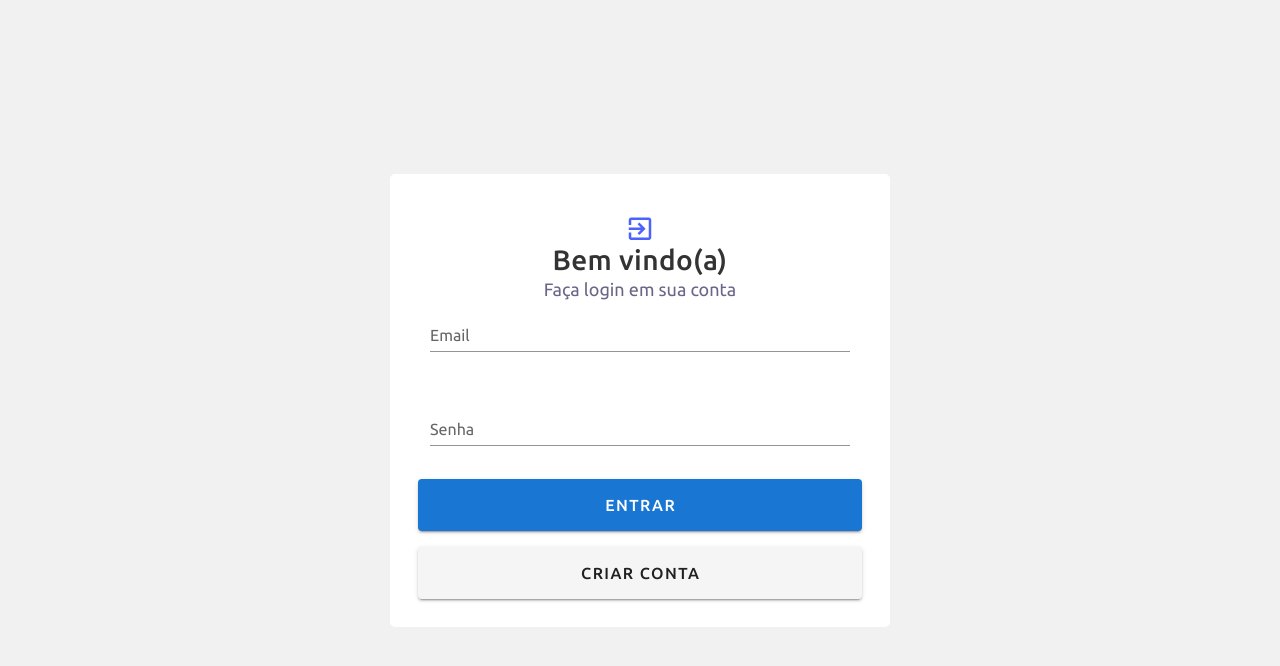
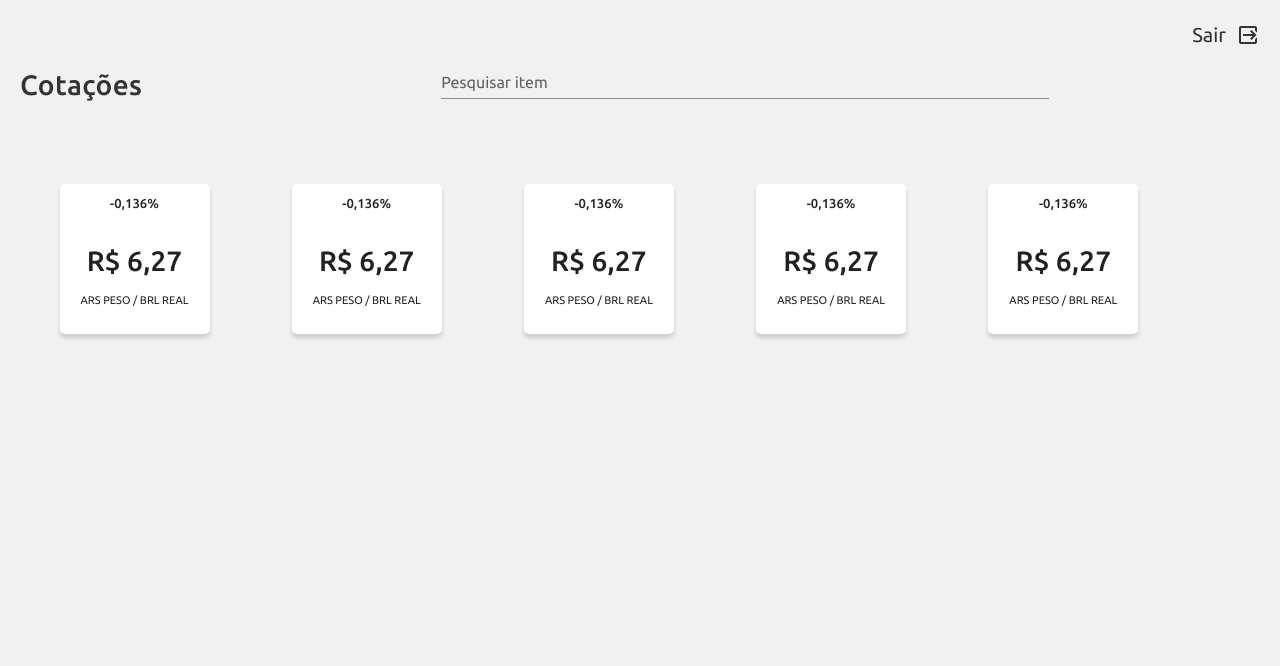
Before and after one commit to dawanlago/desafio-franq-front-end, a Vue app: page / in a window 1280 px wide. Shown: the top 666 px of the page. Built offline with nearby package versions, Linux system fonts and the light colour scheme.

Commit message:
Criação tela home

```diff
--- a/src/router/index.js
+++ b/src/router/index.js
@@ -5,14 +5,14 @@ Vue.use(VueRouter);
 
 const routes = [
   {
-    path: '/',
-    name: 'home',
+    path: '/login',
+    name: 'login',
     component: () => import('../views/Login.vue'),
   },
   {
-    path: '/login',
-    name: 'login',
-    component: () => import('../views/Login.vue'),
+    path: '/',
+    name: 'home',
+    component: () => import('../views/Home.vue'),
   },
   {
     path: '/new-account',
--- /dev/null
+++ b/src/views/Home.vue
@@ -0,0 +1,95 @@
+<template>
+  <div id="home">
+    <div class="container-logout">
+      <h3 class="logout">Sair</h3>
+      <v-icon color="#333333">mdi-logout-variant</v-icon>
+    </div>
+    <div class="row header mb-10" >
+      <v-col cols="4">
+        <Title text="Cotações" />
+      </v-col>
+      <v-col cols="6">
+        <v-text-field label="Pesquisar item" type="text"></v-text-field>
+      </v-col>
+    </div>
+    <v-container>
+      <v-row no-gutters>
+        <v-col v-for="n in 5" :key="n">
+          <v-card class="card" outlined tile>
+            <p class="variation">-0,136%</p>
+            <h4 class="price">R$ 6,27</h4>
+            <p class="name">ARS PESO / BRL REAL</p>
+          </v-card>
+        </v-col>
+      </v-row>
+    </v-container>
+
+  </div>
+</template>
+
+<script>
+import Title from '@/components/Title.vue';
+
+export default {
+  name: 'Home',
+  components: {
+    Title,
+  },
+};
+</script>
+
+<style lang="scss" scoped>
+#home {
+  padding: 20px;
+}
+
+.header {
+  align-items: center;
+  justify-content: flex-start;
+}
+
+.container-logout {
+  display: flex;
+  justify-content: flex-end;
+}
+
+.logout {
+  font-family: 'Ubuntu', sans-serif !important;
+  font-weight: 400;
+  font-size: 20px !important;
+  color: var(--dark);
+  margin-right: 10px;
+}
+
+.card {
+  width: 150px;
+  height: 150px;
+  background-color: var(--light);
+  box-shadow: 0px 4px 4px rgba(0, 0, 0, 0.15);
+  border: none;
+  border-radius: 5px !important;
+  display: flex;
+  flex-direction: column;
+  justify-content: space-between;
+  align-items: center;
+  padding: 10px;
+}
+.variation {
+  font-family: 'Ubuntu', sans-serif !important;
+  font-weight: 500;
+  font-size: 13px;
+  text-align: center;
+}
+.price {
+  font-family: 'Ubuntu', sans-serif !important;
+  font-weight: 500;
+  font-size: 28px;
+  text-align: center;
+}
+.name {
+  font-family: 'Ubuntu', sans-serif !important;
+  font-weight: 400;
+  font-size: 11px;
+  text-align: center;
+}
+</style>
--- a/src/views/Login.vue
+++ b/src/views/Login.vue
@@ -65,7 +65,7 @@ export default {
     handleLogin() {
       this.$refs.form.validate();
       if (this.handleValidLogin()) {
-        console.log('Logado');
+        this.$router.push('/');
       } else {
         console.log('Email ou senha inválidos');
       }
--- a/src/views/NewAccount.vue
+++ b/src/views/NewAccount.vue
@@ -10,31 +10,21 @@
             </v-text-field>
           </v-col>
           <v-col cols="12">
-            <v-text-field
-              label="Email"
-              type="email"
-              v-model="email"
-              :rules="emailRules"
-              required>
+            <v-text-field label="Email" type="email" v-model="email" :rules="emailRules" required>
             </v-text-field>
           </v-col>
           <v-col cols="12">
             <v-text-field
-              label="Senha"
-              type="password"
-              v-model="password"
-              :rules="passwordRules"
-              required>
+            label="Senha"
+            type="password"
+            v-model="password"
+            :rules="passwordRules"
+            required>
             </v-text-field>
           </v-col>
           <v-col cols="12">
-            <v-text-field
-            label="Repita a sua senha"
-            type="password"
-            v-model="passwordRepeat"
-            :rules="passwordRepeatRules"
-            requided
-            >
+            <v-text-field label="Repita a sua senha" type="password" v-model="passwordRepeat"
+              :rules="passwordRepeatRules" requided>
             </v-text-field>
           </v-col>
           <v-btn block x-large color="primary" class="subtitle" @click="handleNewAccount">
@@ -96,7 +86,7 @@ export default {
     handleNewAccount() {
       this.$refs.form.validate();
       const { name, email, password, passwordRepeat } = this;
-      if (password !== passwordRepeat) {
+      if (password !== passwordRepeat && password === '') {
         this.text = 'As senhas não coincidem';
         this.snackbar = true;
         return;
@@ -104,6 +94,8 @@ export default {
       localStorage.name = name;
       localStorage.email = email;
       localStorage.password = password;
+
+      this.handleLogin();
     },
   },
 };
```
